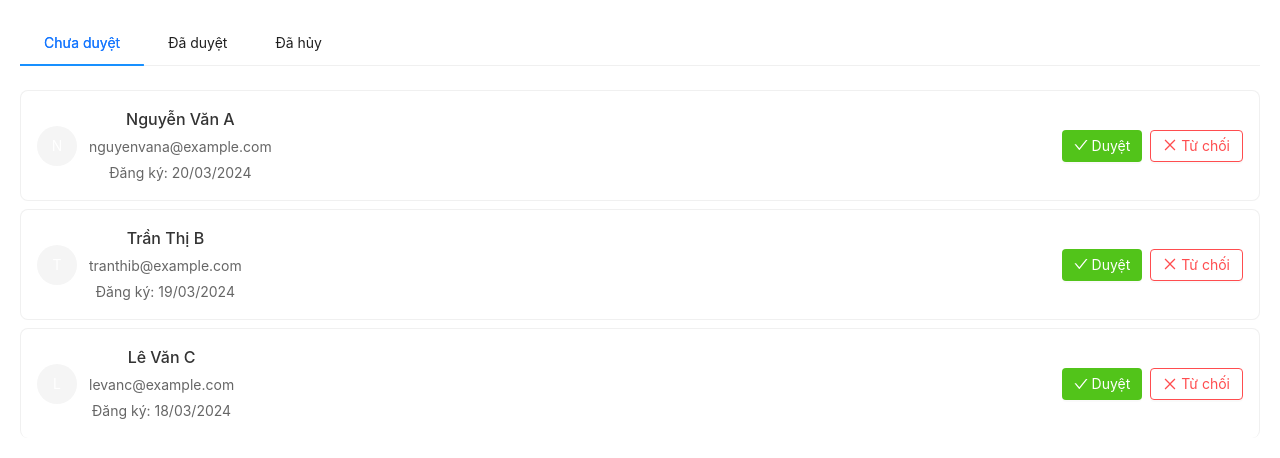
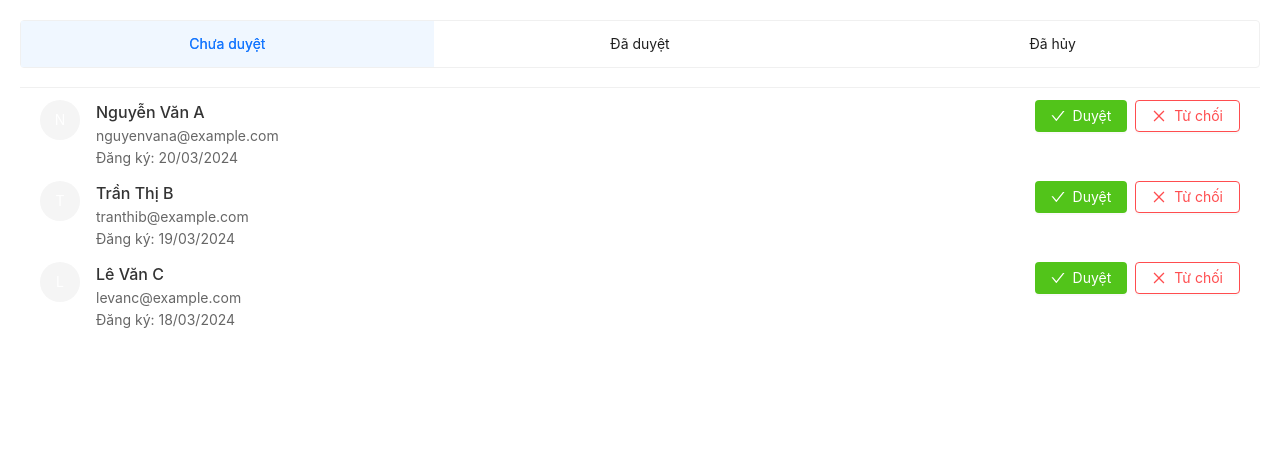
Before and after one commit to HekiruLily/CV, a React (Create React App) app in the folder frontend/: page /clubs/members in a window 1280 px wide. Shown: the top 458 px of the page. Built offline with nearby package versions, Linux system fonts and the light colour scheme; a web font is replaced by a local one.

Commit message:
[UPDATE] memberlist

```diff
--- a/frontend/src/components/memberlist/memberlist.css
+++ b/frontend/src/components/memberlist/memberlist.css
@@ -1,34 +1,42 @@
 .member-list-container {
+  background: white;
   padding: 20px;
-  background: white;
 }
 
 .member-item {
   display: flex !important;
   justify-content: space-between !important;
-  align-items: center !important;
-  padding: 16px !important;
-  margin: 8px 0;
+  align-items: flex-start !important;
+  padding: 20px !important;
+  margin: 12px 20px !important;
   background: white !important;
-  border-radius: 8px;
-  border: 1px solid #f0f0f0;
+  border: 1px solid #f0f0f0 !important;
+  border-radius: 8px !important;
+  width: calc(100% - 40px);
+}
+
+.member-item:last-child {
+  border-bottom: none;
 }
 
 .member-content {
   display: flex;
-  align-items: center;
-  gap: 12px;
+  align-items: flex-start;
+  gap: 16px;
+  text-align: left;
 }
 
 .member-avatar {
   width: 40px;
   height: 40px;
+  border-radius: 50%;
   background: #f5f5f5;
 }
 
-.member-info-container {
+.member-info {
   display: flex;
   flex-direction: column;
+  align-items: flex-start;
   gap: 4px;
 }
 
@@ -36,21 +44,28 @@
   font-size: 16px;
   font-weight: 500;
   color: #333;
+  margin: 0;
+  text-align: left;
 }
 
 .member-email {
+  font-size: 14px;
   color: #666;
-  font-size: 14px;
+  margin: 0;
+  text-align: left;
 }
 
 .member-register-date {
+  font-size: 14px;
   color: #666;
-  font-size: 14px;
+  margin: 0;
+  text-align: left;
 }
 
 .member-reason {
+  font-size: 14px;
   color: #ff4d4f;
-  font-size: 13px;
+  margin: 0;
 }
 
 .member-actions {
@@ -59,10 +74,7 @@
 }
 
 .action-button {
-  display: flex;
-  align-items: center;
-  gap: 4px;
-  padding: 4px 12px;
+  padding: 6px 16px;
   border-radius: 4px;
   font-size: 14px;
 }
@@ -73,33 +85,58 @@
   color: white;
 }
 
-.action-button.approve:hover {
-  background: #73d13d;
-}
-
 .action-button.reject {
   background: white;
   border: 1px solid #ff4d4f;
   color: #ff4d4f;
 }
 
-.action-button.reject:hover {
-  background: #fff1f0;
+/* Tab styles */
+.ant-tabs {
+  background: white;
+}
+
+.ant-tabs-nav {
+  margin: 0 !important;
+  padding: 0 !important;
+}
+
+.ant-tabs-nav-list {
+  width: 100% !important;
+  display: flex !important;
+  border: 1px solid #f0f0f0 !important;
+  border-radius: 4px;
+  margin: 0 0 20px 0 !important;
+  background: #fff;
 }
 
 .ant-tabs-tab {
-  padding: 12px 24px !important;
+  flex: 1 !important;
+  justify-content: center !important;
   margin: 0 !important;
+  padding: 12px 0 !important;
+  font-size: 14px;
   color: #666;
+  border-right: 1px solid #f0f0f0;
+}
+
+.ant-tabs-tab:last-child {
+  border-right: none;
 }
 
 .ant-tabs-tab.ant-tabs-tab-active {
+  background: #f0f7ff;
   color: #1890ff !important;
 }
 
+/* Ẩn thanh ink bar mặc định */
 .ant-tabs-ink-bar {
-  background: #1890ff !important;
-  height: 2px !important;
+  display: none !important;
+}
+
+/* Tab content container */
+.ant-tabs-content {
+  padding: 0;
 }
 
 .member-title {
@@ -151,8 +188,8 @@
 }
 
 .delete-button:hover {
-  color: #ff7875;
   background: #fff1f0;
+  border-radius: 4px;
 }
 
 .delete-icon {
@@ -183,3 +220,23 @@
     padding: 12px !important;
   }
 }
+
+/* Content container */
+.ant-tabs-content-holder {
+  padding: 0;
+}
+
+/* Override Ant Design List styles */
+.ant-list {
+  background: white;
+}
+
+.ant-list-item {
+  padding: 0 !important;
+  border: none !important;
+}
+
+/* Remove any default borders */
+.ant-list-split .ant-list-item {
+  border-bottom: none !important;
+}
--- a/frontend/src/components/memberlist/memberlist.js
+++ b/frontend/src/components/memberlist/memberlist.js
@@ -162,26 +162,26 @@ const MemberList = () => {
             itemLayout="horizontal"
             dataSource={approvedMembers}
             renderItem={member => (
-              <List.Item actions={renderMemberActions(member)}>
-                <List.Item.Meta
-                  avatar={
-                    <Avatar src={member.avatar}>
-                      {member.name[0]}
-                    </Avatar>
-                  }
-                  title={
+              <List.Item className="member-item">
+                <div className="member-content">
+                  <Avatar className="member-avatar">
+                    {member.name[0]}
+                  </Avatar>
+                  <div className="member-info-container">
                     <div className="member-title">
                       <span className="member-name">{member.name}</span>
-                      <Tag className="club-id">{member.clubId}</Tag>
+                      <span className="club-id">{member.clubId}</span>
                     </div>
-                  }
-                  description={
                     <div className="member-rank">
                       <TrophyOutlined className="trophy-icon" />
                       <span>Xếp hạng: {member.rank}</span>
                     </div>
-                  }
-                />
+                  </div>
+                </div>
+                <div className="member-actions">
+                  <Button className="edit-button" icon={<EditOutlined />} />
+                  <Button className="delete-button" icon={<DeleteOutlined />} />
+                </div>
               </List.Item>
             )}
           />
```
